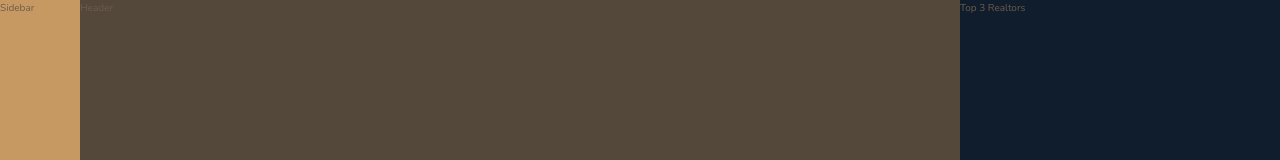
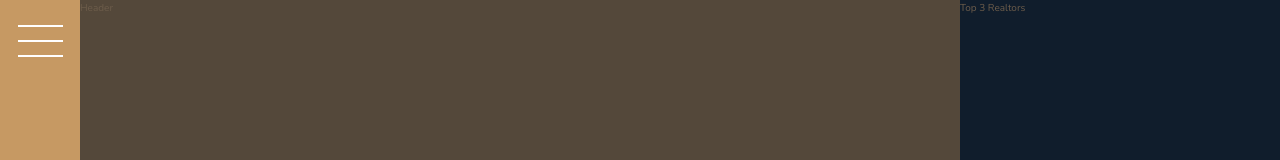
Before and after one commit to AllenLiu7/real_estate_website--css_practice, a website: page index.html in a window 1280 px wide. Shown: the top 160 px of the page. Drawn offline with nearby package versions, Linux system fonts and the light colour scheme.

Commit message:
finished sidebar

```diff
--- a/index.html
+++ b/index.html
@@ -16,7 +16,7 @@
   </head>
   <body class="container">
     <div class="sidebar">
-      Sidebar
+      <button class="nav__button"></button>
     </div>
 
     <header class="header">
--- a/sass/_sidebar.scss
+++ b/sass/_sidebar.scss
@@ -1,4 +1,34 @@
 .sidebar {
   background-color: $color-primary;
   grid-row: 1/-1;
+
+  display: flex;
+  justify-content: center;
 }
+
+.nav__button {
+  border: none;
+  border-radius: 0;
+
+  background-color: #fff;
+  height: 2px;
+  width: 4.5rem;
+  margin-top: 4rem;
+
+  &::before,
+  &::after {
+    background-color: #fff;
+    height: 2px;
+    width: 4.5rem;
+    content: "";
+    display: block;
+  }
+
+  &::before {
+    transform: translateY(-1.5rem);
+  }
+
+  &::after {
+    transform: translateY(1.3rem);
+  }
+}
```
Also changed, not shown: css/style.css.
